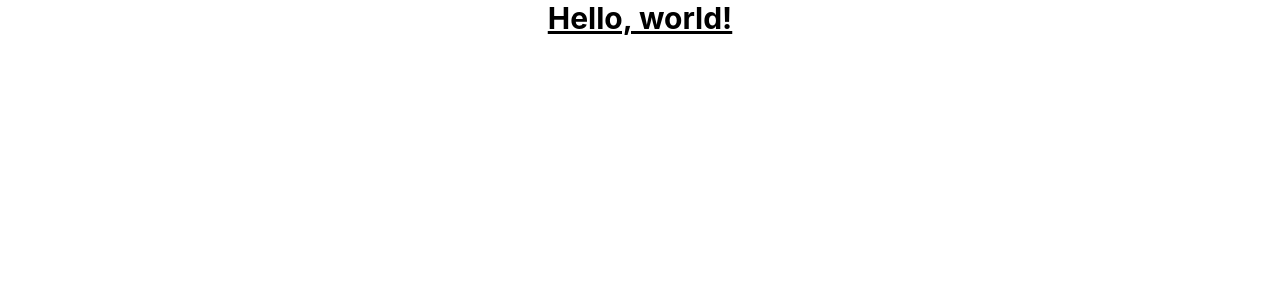
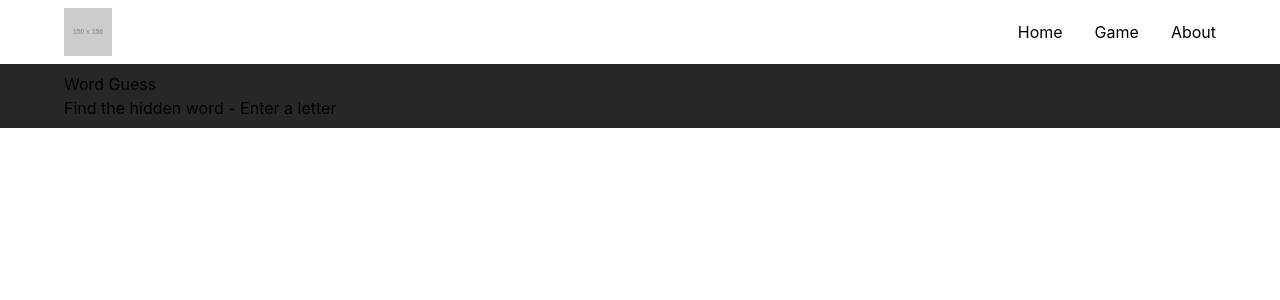
Before and after one commit to austinh-io/RTT-WordGuess, a React (Vite) app in the folder rtt-wordguess/: page / in a window 1280 px wide. Shown: the top 300 px of the page. Built offline with nearby package versions, Linux system fonts and the light colour scheme.

Commit message:
Add Header and Navigation components to App.tsx

```diff
--- a/rtt-wordguess/src/App.tsx
+++ b/rtt-wordguess/src/App.tsx
@@ -1,11 +1,12 @@
 import './App.css';
+import Header from './components/Header';
+import Navigation from './components/Navigation';
 
 function App() {
   return (
     <>
-      <h1 className='text-3xl font-bold underline text-center'>
-        Hello, world!
-      </h1>
+      <Navigation />
+      <Header />
     </>
   );
 }
--- /dev/null
+++ b/rtt-wordguess/src/components/Header.tsx
@@ -0,0 +1,10 @@
+const Header = () => {
+  return (
+    <header className='header bg-zinc-800 px-16 py-2'>
+      <h1>Word Guess</h1>
+      <p>Find the hidden word - Enter a letter</p>
+    </header>
+  );
+};
+
+export default Header;
--- /dev/null
+++ b/rtt-wordguess/src/components/Logo.tsx
@@ -0,0 +1,15 @@
+const Logo = () => {
+  return (
+    <>
+      <div className='logo'>
+        <img
+          src='https://via.placeholder.com/150'
+          alt='logo'
+          className='w-12 h-12'
+        />
+      </div>
+    </>
+  );
+};
+
+export default Logo;
--- /dev/null
+++ b/rtt-wordguess/src/components/Navigation.tsx
@@ -0,0 +1,24 @@
+import Logo from './Logo';
+
+const Navigation = () => {
+  return (
+    <>
+      <nav className='flex px-16 py-2'>
+        <Logo />
+        <ul className='flex items-center justify-end gap-8 ml-auto'>
+          <li>
+            <a href='/'>Home</a>
+          </li>
+          <li>
+            <a href='/'>Game</a>
+          </li>
+          <li>
+            <a href='/'>About</a>
+          </li>
+        </ul>
+      </nav>
+    </>
+  );
+};
+
+export default Navigation;
```
